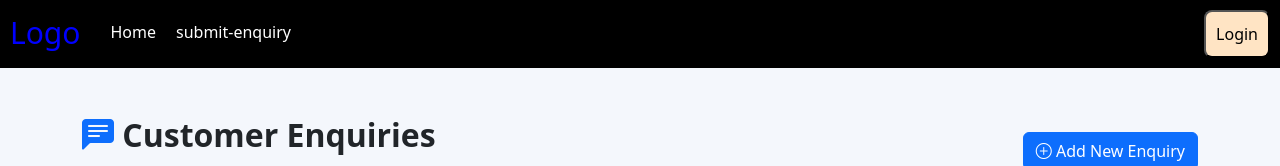
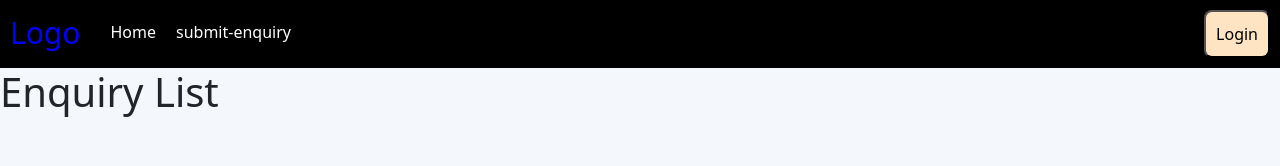
Before and after one commit to panusaya/Angular_20_EnquiryApp, an Angular app: page /enquiry-list-com in a window 1280 px wide. Shown: the top 166 px of the page. Built offline with nearby package versions, Linux system fonts and the light colour scheme; no server answers.

Commit message:
First commit done

```diff
--- a/src/app/Pages/enquiry-list-com/enquiry-list-com.component.html
+++ b/src/app/Pages/enquiry-list-com/enquiry-list-com.component.html
@@ -103,6 +103,7 @@
 </head>
 
 <body>
+    <h1> Enquiry List</h1>
     <app-child [message]="'This is from Enquiry'" [text]="'This is from enquiry txt'"></app-child>
     <div class="container py-5">
 
```
